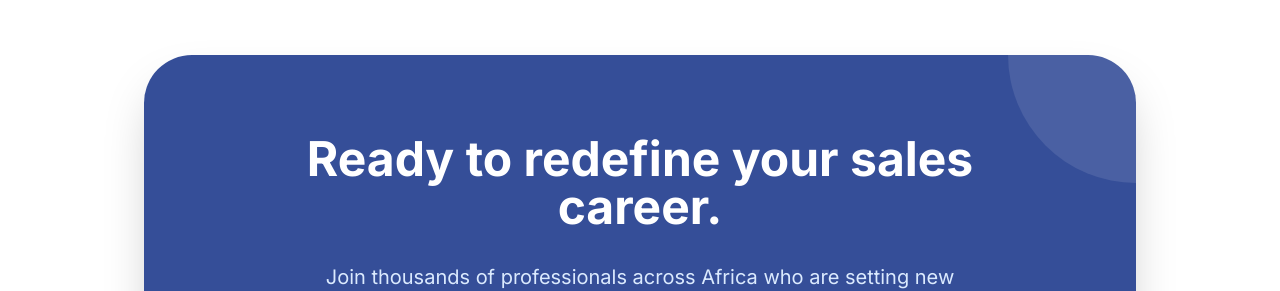
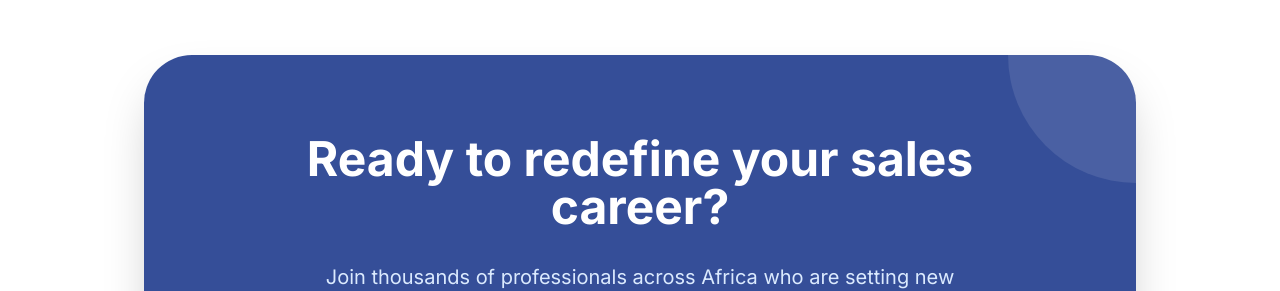
Before and after one commit to folad009/spi-africa-update, a React (Vite) app: page / in a window 1280 px wide. Shown: the part 2920-3211 px from the top of the page. Built offline with nearby package versions, Linux system fonts and the light colour scheme.

Commit message:
just changing

```diff
--- a/pages/Home.tsx
+++ b/pages/Home.tsx
@@ -512,7 +512,7 @@ const Home: React.FC = () => {
             <div className="absolute bottom-0 left-0 w-64 h-64 bg-black/10 rounded-full -ml-32 -mb-32"></div>
 
             <h2 className="text-3xl md:text-5xl font-bold mb-8 relative z-10">
-              Ready to redefine your sales career.
+              Ready to redefine your sales career?
             </h2>
             <p className="text-xl text-blue-100 mb-12 max-w-2xl mx-auto relative z-10">
               Join thousands of professionals across Africa who are setting new
```
